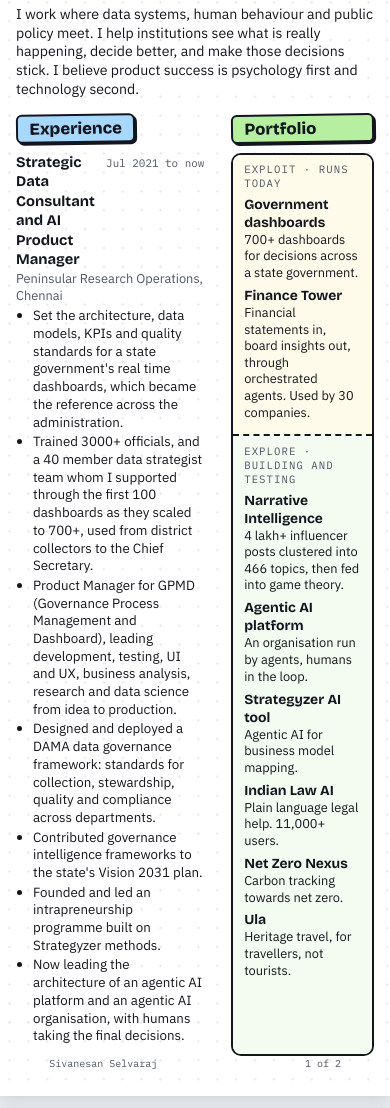
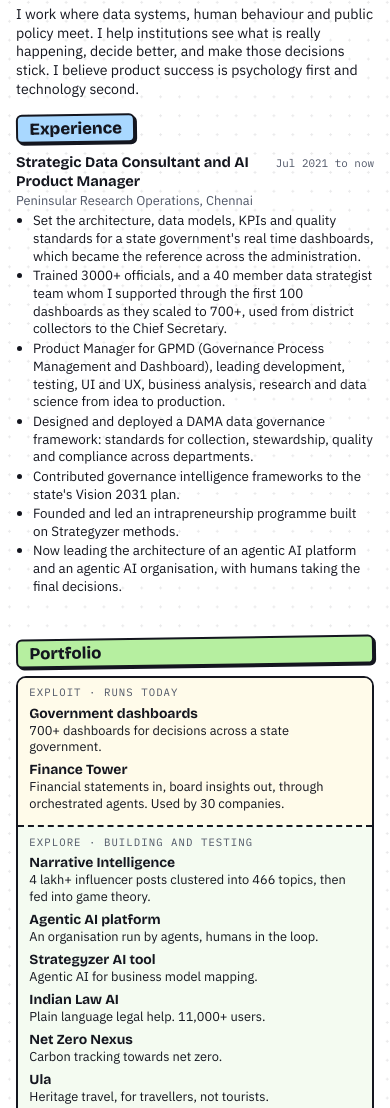
Before and after one commit to Shivanesun/profile, a plain HTML site: page resume/index.html in a window 390 px wide. Shown: the part 596-1704 px from the top of the page. Drawn offline with nearby package versions, Linux system fonts and the light colour scheme.

Commit message:
Résumé: single column on phones
Co-Authored-By: Claude Opus 5.5 <noreply@anthropic.com>

```diff
--- a/resume/index.html
+++ b/resume/index.html
@@ -121,6 +121,8 @@ ul{margin:0;padding-left:4.5mm}li{margin:.5mm 0}
  .top .role,.top .sub{grid-column:1 / -1!important}
  .tagrow{flex-wrap:wrap!important;gap:2mm 3mm}
  .top .role{white-space:normal}
+ .p1 .cols{grid-template-columns:1fr!important}
+ .p1 .cols section{margin-bottom:4mm}
 }
 </style>
 
```
